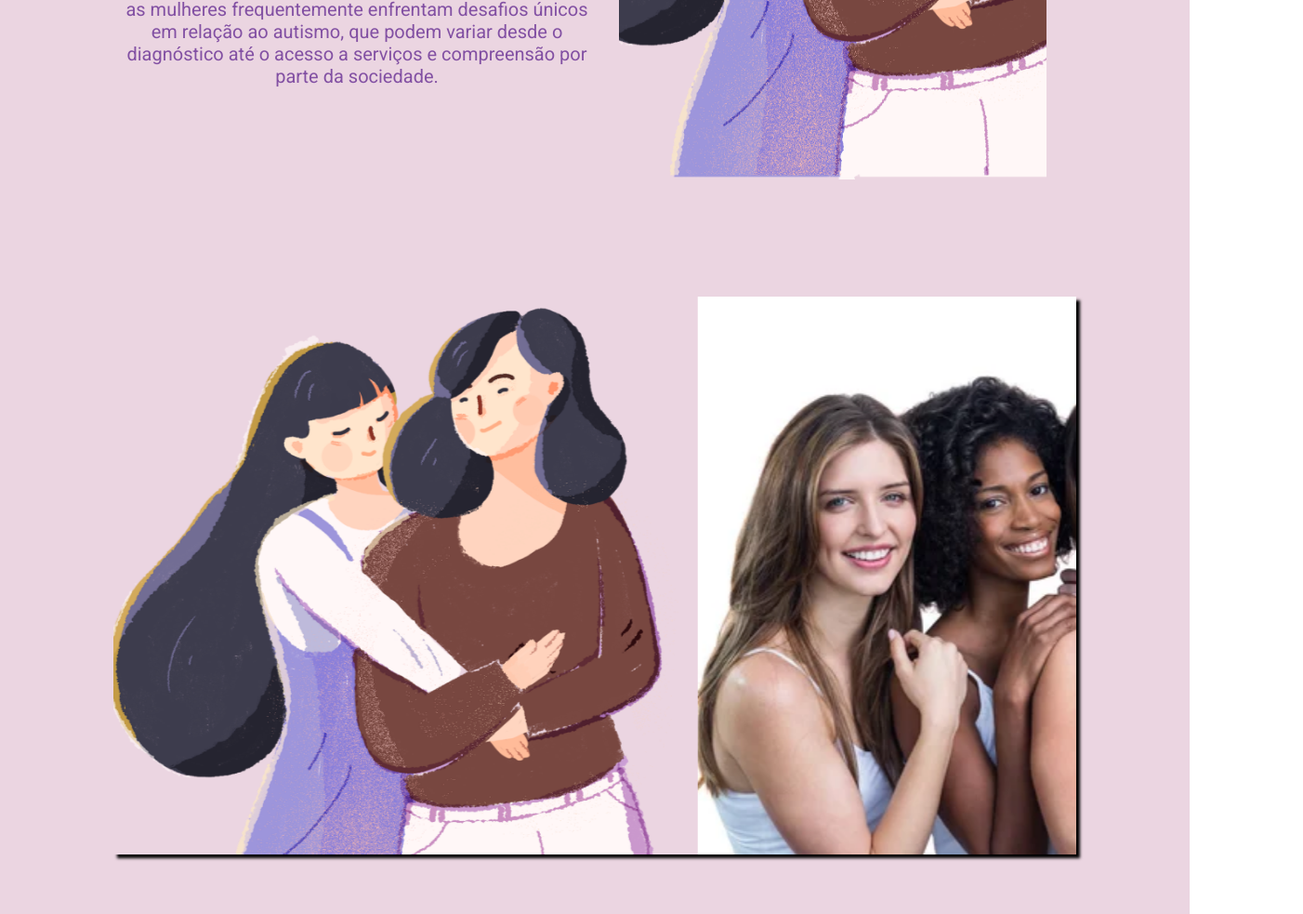
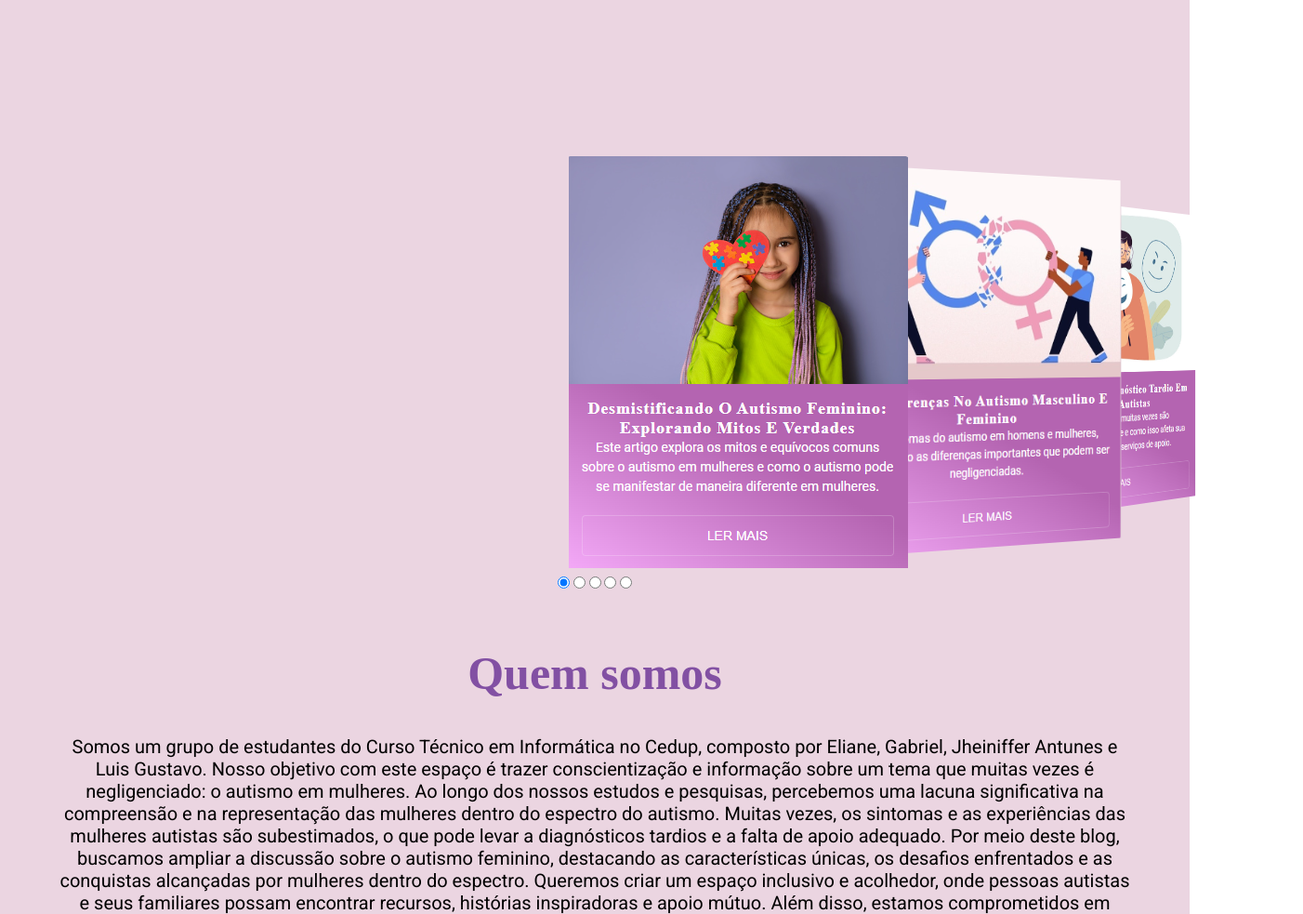
Before and after one commit to naneee1111/TCC, a plain HTML site: page comunidade/index.html in a window 1280 px wide. Shown: the part 568-1551 px from the top of the page at 93% size, 1402 px wide, since content can reach past the window. Drawn offline with Linux system fonts and the light colour scheme.

Commit message:
Comunidade - 2

```diff
--- a/comunidade/css/carousel.css
+++ b/comunidade/css/carousel.css
@@ -1,33 +1,53 @@
-*{
-    box-sizing: border-box;
-}
-
-/* body{
+#carousel {
+    grid-row: 1 / 2;
+    grid-column: 1 / 8;
+    width: 100vw;
+    height: 500px;
     display: flex;
     align-items: center;
     justify-content: center;
-    margin: 0;
-    min-height: 100vh;
-} */
-
-.slider1{
-    box-shadow: 4px 4px 3px black;
     overflow: hidden;
-    height: 600px;
-    width: 100%;
+    transform-style: preserve-3d;
+    perspective: 600px;
+    --items: 5;
+    --middle: 3;
+    --position: 1;
+    pointer-events: none;
 }
 
-.container{
-    display: flex;
-    align-items: center;
-    justify-content: center;
-    margin: 0;
-    transition: transform 1.2s ease-in-out;
-    transform: translateX(0);
+#carousel .item {
+    position: absolute;
+    width: 300px;
+    height: 400px;
+    background-color: coral;
+    --r: calc(var(--position) - var(--offset));
+    --abs: max(calc(var(--r) * -1), var(--r));
+    transition: all 0.25s linear;
+    transform: rotateY(calc(-10deg * var(--r))) translateX(calc(-300px * var(--r)));
+    z-index: calc((var(--position) - var(--abs)));
 }
 
-img{
-    object-fit: cover;
-    height: 661px;
-    width: 871px;
+#carousel .item:nth-of-type(1) {
+    --offset: 1;
+    background-color: #90f1ef;
 }
+
+#carousel .item:nth-of-type(2) {
+    --offset: 2;
+    background-color: #ff70a6;
+}
+
+#carousel .item:nth-of-type(3) {
+    --offset: 3;
+    background-color: #ff9770;
+}
+
+#carousel .item:nth-of-type(4) {
+    --offset: 4;
+    background-color: #ffd670;
+}
+
+#carousel .item:nth-of-type(5) {
+    --offset: 5;
+    background-color: #e9ff70;
+}
--- a/comunidade/css/estilo.css
+++ b/comunidade/css/estilo.css
@@ -23,6 +23,7 @@ body {
     align-items: center;
     position: fixed;
     width: 100%;
+    z-index: 1;
 }
 
 .logo {
@@ -119,9 +120,9 @@ body {
 }
 
 section {
-    background-color:rgb(235, 213, 225);
+    background-color: rgb(235, 213, 225);
     padding: 5%;
-    text-align:center;
+    text-align: center;
 
 
 }
@@ -139,19 +140,19 @@ section h2 {
 }
 
 
-.section p{
+.section p {
     display: flex;
-  flex-direction: column;
-  text-align: left;
-  justify-content: center;
-  font-size: 10px;
-    color:black ;
+    flex-direction: column;
+    text-align: left;
+    justify-content: center;
+    font-size: 10px;
+    color: black;
 
 
 }
 
 
-.coluna{
+.coluna {
     margin: 10px;
 }
 
@@ -159,5 +160,6 @@ section h2 {
 .col-100 {
     width: 100%;
     overflow: hidden;
-    margin-top: 20px; /* Ajuste conforme necessário */
+    margin-top: 20px;
+    /* Ajuste conforme necessário */
 }
--- a/comunidade/index.html
+++ b/comunidade/index.html
@@ -10,8 +10,10 @@
     <link rel="stylesheet" href="css/rodapé.css">
     <link rel="stylesheet" href="css/responsivo.css">
     <link rel="stylesheet" href="css/carousel.css">
-    <link rel="stylesheet" href="https://cdnjs.cloudflare.com/ajax/libs/font-awesome/6.5.1/css/all.min.css" integrity="sha512-DTOQO9RWCH3ppGqcWaEA1BIZOC6xxalwEsw9c2QQeAIftl+Vegovlnee1c9QX4TctnWMn13TZye+giMm8e2LwA==" crossorigin="anonymous" referrerpolicy="no-referrer" />
-    <script type="text/javascript" src="./script.js"defer></script>
+    <link rel="stylesheet" href="https://cdnjs.cloudflare.com/ajax/libs/font-awesome/6.5.1/css/all.min.css"
+        integrity="sha512-DTOQO9RWCH3ppGqcWaEA1BIZOC6xxalwEsw9c2QQeAIftl+Vegovlnee1c9QX4TctnWMn13TZye+giMm8e2LwA=="
+        crossorigin="anonymous" referrerpolicy="no-referrer" />
+    <script type="text/javascript" src="./script.js" defer></script>
     <title>Mulheres no Espectro</title>
 </head>
 
@@ -52,12 +54,31 @@
 
         <footer>
             <section>
-            <div class="slider1">
-                <div class="container" id="img1">
-                    <img src="img/boneca.jpg" alt="">
-                    <img src="img/ame e fia.png" alt="">
-                    <img src="img/Mãe e filha.png" alt="">
-                    <img src="img/mulheres1.jpg" alt="">
+
+                <body>
+                    <div id="carousel">
+                        <div class="item"><img src="img/card test 01.png" alt=""></div>
+                        <div class="item"><img src="img/test 2.png" alt=""></div>
+                        <div class="item"><img src="img/test 3.png" alt=""></div>
+                        <div class="item"></div>
+                        <div class="item"></div>
+                    </div>
+
+                    <div class="carousel-controls">
+                        <input type="radio" name="position" id="radio1" checked />
+                        <label for="radio1"></label>
+                        <input type="radio" name="position" id="radio2" />
+                        <label for="radio2"></label>
+                        <input type="radio" name="position" id="radio3" />
+                        <label for="radio3"></label>
+                        <input type="radio" name="position" id="radio4" />
+                        <label for="radio4"></label>
+                        <input type="radio" name="position" id="radio5" />
+                        <label for="radio5"></label>
+                    </div>
+                </body>
+
+
 
                 </div>
                 </div>
@@ -108,7 +129,8 @@
                 <a href=""><i class="fa-brands fa-x-twitter"></i></a>
             </div>
             <div class="footerNav">
-                      <ul><li><a href="">Blog</a></li>
+                <ul>
+                    <li><a href="">Blog</a></li>
                     <li><a href="">Comunidade</a></li>
                     <li><a href="">Voltar ao topo</a></li>
             </div>
--- a/comunidade/script.js
+++ b/comunidade/script.js
@@ -1,25 +1,38 @@
-const imgs = document.getElementById("img1");
-const img = document.querySelectorAll("#img1 img");
 
-let idx = 0;
 
-function slider1(){
-    idx++;
+(function () {
+    // Código para inicializar o carousel
+    var radios = document.querySelectorAll('input[name="position"]');
+    var items = document.querySelectorAll('#carousel .item');
 
-    if(idx > img.length - 1){
-        idx = 0;
-    }
+    radios.forEach(function (radio, index) {
+        radio.addEventListener('change', function () {
+            // Esconder todos os itens
+            items.forEach(function (item) {
+                item.style.display = 'none';
+            });
 
-    imgs.style.transform = `translateX(${-idx *  200}px)`;
-}
+            // Mostrar o item correspondente ao radio selecionado
+            items[index].style.display = 'block';
+        });
+    });
+})();
+(function () {
+    var radios = document.querySelectorAll('input[name="position"]');
+    var carousel = document.querySelector('#carousel');
 
-setInterval(slider1, 2000);
+    radios.forEach(function (radio, index) {
+        radio.addEventListener('change', function () {
+            carousel.style.setProperty('--position', index + 1);
+        });
+    });
+})();
 
 //comunidade
 
-document.addEventListener("DOMContentLoaded", function() {
+document.addEventListener("DOMContentLoaded", function () {
     const comentarioForm = document.getElementById('comentario-form');
-    comentarioForm.addEventListener('submit', function(e) {
+    comentarioForm.addEventListener('submit', function (e) {
         e.preventDefault();
         adicionarComentario();
     });
@@ -37,7 +50,7 @@ document.addEventListener("DOMContentLoaded", function() {
         const comentarioTexto = criarElemento('p', comentario);
 
         const respostaButton = criarElemento('button', 'Responder');
-        respostaButton.addEventListener('click', function() {
+        respostaButton.addEventListener('click', function () {
             const respostaForm = criarFormularioResposta(comentarioItem);
             comentarioItem.appendChild(respostaForm);
             respostaForm.style.display = 'block';
@@ -60,7 +73,7 @@ document.addEventListener("DOMContentLoaded", function() {
     }
 
     const comentarios = JSON.parse(localStorage.getItem('comentarios')) || [];
-    comentarios.forEach(function(comentario) {
+    comentarios.forEach(function (comentario) {
         const comentarioItem = criarElemento('div', null, 'comentario-item');
         const comentarioNome = criarElemento('p', `Nome: ${comentario.nome}`);
         comentarioNome.style.color = localStorage.getItem(`cor${comentario.nome}`);
@@ -71,12 +84,12 @@ document.addEventListener("DOMContentLoaded", function() {
         document.getElementById('lista-comentarios').appendChild(comentarioItem);
 
         const respostas = JSON.parse(localStorage.getItem('respostas')) || [];
-        const respostaItem = respostas.find(function(item) {
+        const respostaItem = respostas.find(function (item) {
             return item.nome === comentario.nome;
         });
 
         if (respostaItem) {
-            respostaItem.resposta.forEach(function(resposta) {
+            respostaItem.resposta.forEach(function (resposta) {
                 const respostaItem = criarElemento('div', null, 'resposta-item');
                 const respostaNomeP = criarElemento('p', `Resposta de ${resposta.nome}:`);
                 respostaNomeP.style.color = localStorage.getItem(`cor${resposta.nome}`);
@@ -111,7 +124,7 @@ document.addEventListener("DOMContentLoaded", function() {
             <button type="submit" class="btn-submit">Enviar Resposta</button>
         `;
 
-        respostaForm.addEventListener('submit', function(e) {
+        respostaForm.addEventListener('submit', function (e) {
             e.preventDefault();
             adicionarResposta(this, parentItem);
         });
@@ -129,7 +142,7 @@ document.addEventListener("DOMContentLoaded", function() {
         const respostaTexto = criarElemento('p', resposta);
 
         const respostaButton = criarElemento('button', 'Responder');
-        respostaButton.addEventListener('click', function() {
+        respostaButton.addEventListener('click', function () {
             const novaRespostaForm = criarFormularioResposta(respostaItem);
             respostaItem.appendChild(novaRespostaForm);
             novaRespostaForm.style.display = 'block';
```
Also changed, not shown: comunidade/img/card test 01.png (added), comunidade/img/test 2.png (added), comunidade/img/test 3.png (added). Lines whose indentation alone changed are shown as unchanged.
